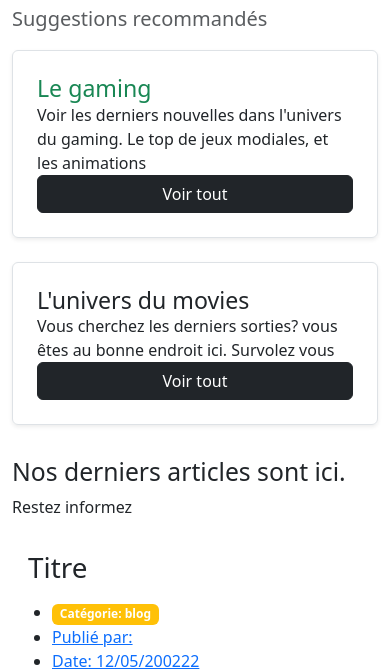
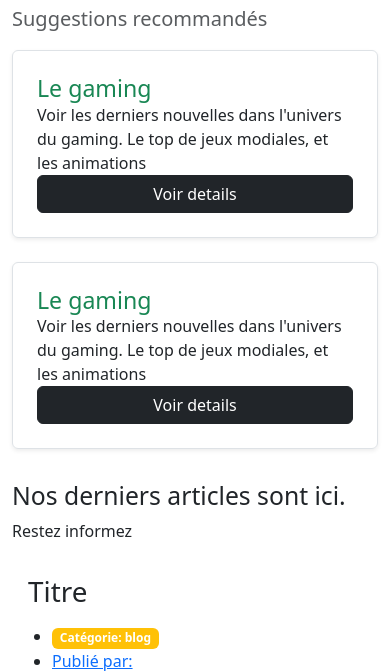
Before and after one commit to danieltiana/tp_2025, a PHP site: page / in a window 390 px wide. Shown: the part 329-1000 px from the top of the page. Run offline with PHP 8.4, Linux system fonts and the light colour scheme; some libraries are stand-ins or nearby versions.

Commit message:
Update recommended

```diff
--- a/Views/Home/Banniere/Banner_home.php
+++ b/Views/Home/Banniere/Banner_home.php
@@ -16,7 +16,7 @@
                     Voir les derniers nouvelles dans l'univers du gaming.
                     Le top de jeux modiales, et les animations
                 </p>
-                <a href="articles?type=film " class="stretched-link btn btn-dark">Voir tout</a>
+                <a href="articles?type=film " class="stretched-link btn btn-dark">Voir details</a>
             </div>
             <div class="col-auto d-none d-lg-block shadow">
                 <div class="feature-img">
@@ -29,16 +29,16 @@
         <div
             class="row g-0 border rounded overflow-hidden flex-md-row mb-4 shadow-sm h-md-250 position-relative">
             <div class="col p-4 d-flex flex-column position-static">
-                <!-- <strong class="d-inline-block mb-2 text-success">Design</strong> -->
-                <h3 class="mb-0">L'univers du movies</h3>
-                <p class="mb-auto">
-                    Vous cherchez les derniers sorties? vous êtes au bonne endroit ici. Survolez vous
+                <h3 class="mb-0 text-success">Le gaming</h3>
+                <p class="card-text mb-auto">
+                    Voir les derniers nouvelles dans l'univers du gaming.
+                    Le top de jeux modiales, et les animations
                 </p>
-                <a href="articles" class="stretched-link btn btn-dark">Voir tout</a>
+                <a href="articles?type=film " class="stretched-link btn btn-dark">Voir details</a>
             </div>
-            <div class="col-auto d-none d-lg-block">
+            <div class="col-auto d-none d-lg-block shadow">
                 <div class="feature-img">
-                    <video src="Assets/videos/lives.mp4" autoplay class="bd-placeholder-img"></video>
+                    <img src="Assets/images/slide/312123.jpg" class="bd-placeholder-img" alt="" width="200" height="250">
                 </div>
             </div>
         </div>
```
